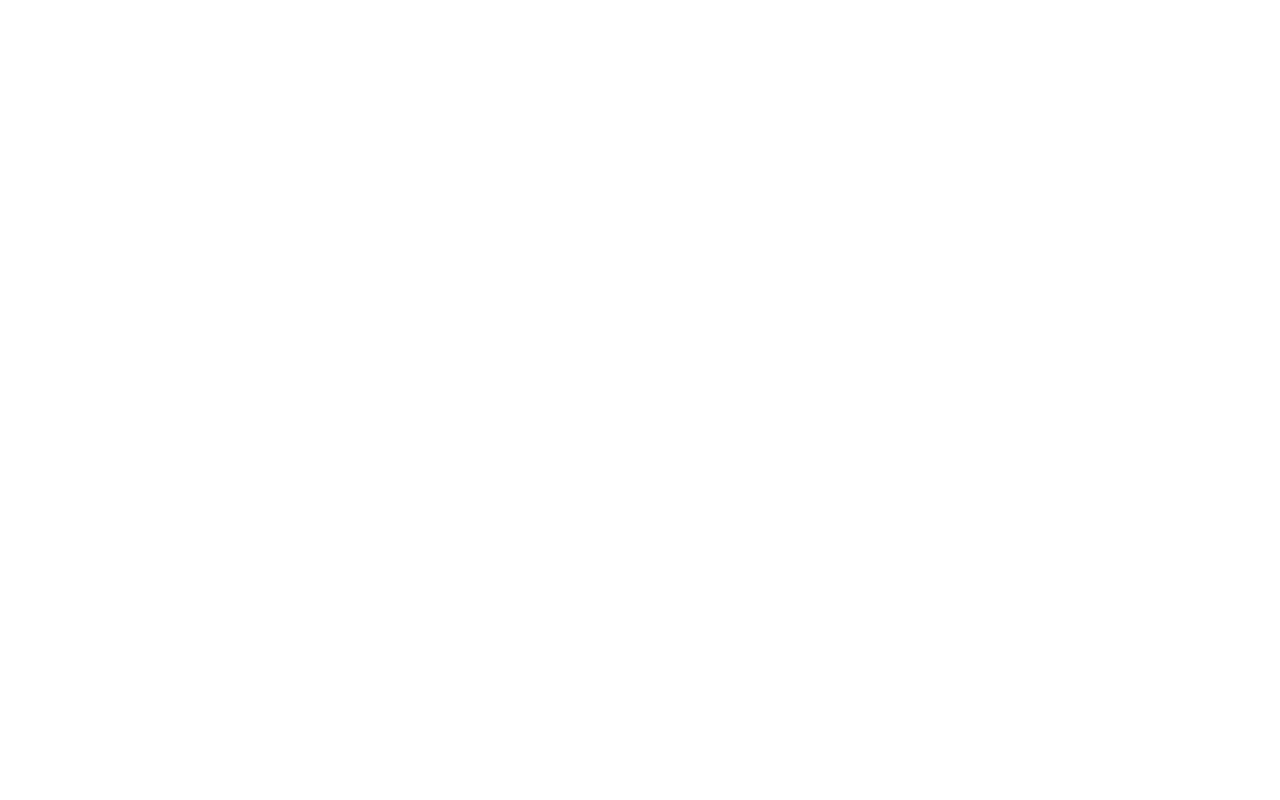
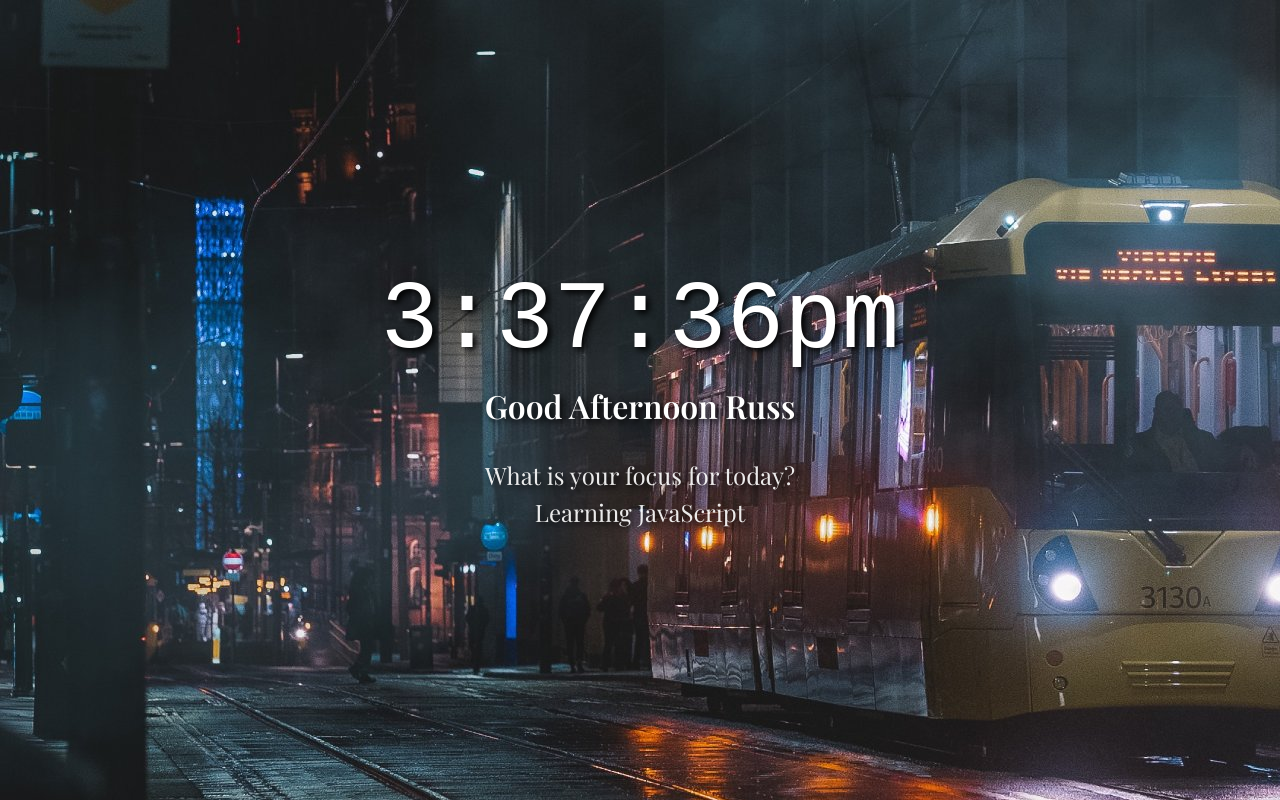
Before and after one commit to RussellShire/Dynamic_Landing_Page, a plain HTML site: page index.html in a window 1280 px wide. Drawn offline with nearby package versions, Linux system fonts and the light colour scheme; files that its build step writes are made by us from their sources; a web font is replaced by a local one.

Commit message:
Starting to add CSS and Javascript functionality

```diff
--- a/index.html
+++ b/index.html
@@ -4,10 +4,21 @@
     <meta charset="UTF-8">
     <meta http-equiv="X-UA-Compatible" content="IE=edge">
     <meta name="viewport" content="width=device-width, initial-scale=1.0">
-    <link rel="stylesheet" href="css/style.css">
+    <link href="https://fonts.googleapis.com/css2?family=Playfair+Display:wght@400;600&family=Red+Hat+Mono:wght@300;500&display=swap" rel="stylesheet">
+    <link rel="stylesheet" href="/style.css">
     <title>Welcome</title>
 </head>
 <body>
+    <time id="time">01:50:06 PM</time>
+    <h1>
+        <span id="greeting">Good afternoon,</span>
+        </span>
+        <span id="name" contenteditable="true"></span>Russ</span>
+    </h1>
 
+    <h2>What is your focus for today?</h2>
+    <h2 id="focus" contenteditable="true">Learning JavaScript</h2>
+
+    <script src="/main.js"></script>
 </body>
 </html>
--- a/main.js
+++ b/main.js
@@ -0,0 +1,54 @@
+// DOM elements
+const time = document.getElementById('time'), //comma means you don't have to write const for next line
+    greeting = document.getElementById('greeting'),
+    name = document.getElementById('name'),
+    focus = document.getElementById('focus'); //close it off with a semi-colon
+
+// Show time function
+showTime = () => {
+    let today = new Date(),
+        hour = today.getHours(),
+        min = today.getMinutes(),
+        sec = today.getSeconds();
+
+// Set AM or PM
+const amPm = hour >= 12 ? 'PM' : 'AM';
+
+// 12 Hour format
+hour = hour % 12 || 12;
+
+// Output time
+time.innerHTML = `${hour}<span>:</span>${addZero(min)}<span>:</span>${addZero(sec)}${amPm.toLowerCase()}`
+
+setTimeout(showTime, 1000);
+}
+
+// add zero to time if below 10
+addZero = n => (parseInt(n, 10) < 10 ? '0' : '') +n;
+
+// Set background and greeting
+
+setBgGreeting = () => {
+    let today = new Date(),
+        hour = today.getHours();
+    document.body.style.color = 'white';
+
+    if (hour < 12) {
+        //morning
+        document.body.style.backgroundImage = "url('../img/morning_02.jpg')"
+        greeting.textContent = 'Good Morning';
+    } else if (hour < 18) {
+        // afternoon
+        document.body.style.backgroundImage = "url('../img/evening.jpg')"
+        greeting.textContent = 'Good Afternoon';
+    } else {
+        // evening
+        document.body.style.backgroundImage = "url('../img/evening.jpg')"
+        greeting.textContent = 'Good Evening';
+
+    }
+}
+
+// run
+showTime()
+setBgGreeting()
--- a/style.css
+++ b/style.css
@@ -0,0 +1,40 @@
+* {
+    box-sizing: border-box;
+    margin: 0;
+    padding: 0;
+}
+
+body {
+    font-family: 'Playfair Display', serif;
+    text-shadow: 0.2rem 0.2rem 0.4rem black;
+    display: flex;
+    flex-direction: column;
+    align-items: center;
+    justify-content: center;
+    text-align: center;
+    height: 100vh;
+    color: black;
+}
+
+#time {
+    font-family: 'Red Hat Mono', monospace;
+    font-size: 6rem;
+    margin-bottom: 0.5rem;
+}
+
+h1 {
+    font-weight: 600;
+    margin-bottom: 2rem;
+}
+
+h2 {
+    font-weight: 400;
+    margin-bottom: 0.3rem;
+    opacity: 0.9;
+}
+
+@media (max-width: 700px) {
+    #time {
+        font-size: 4rem;
+    }
+}
```
Also changed, not shown: img/afternoon.jpg (added), img/evening.jpg (added), img/morning.jpg (added), img/morning_02.jpg (added).
